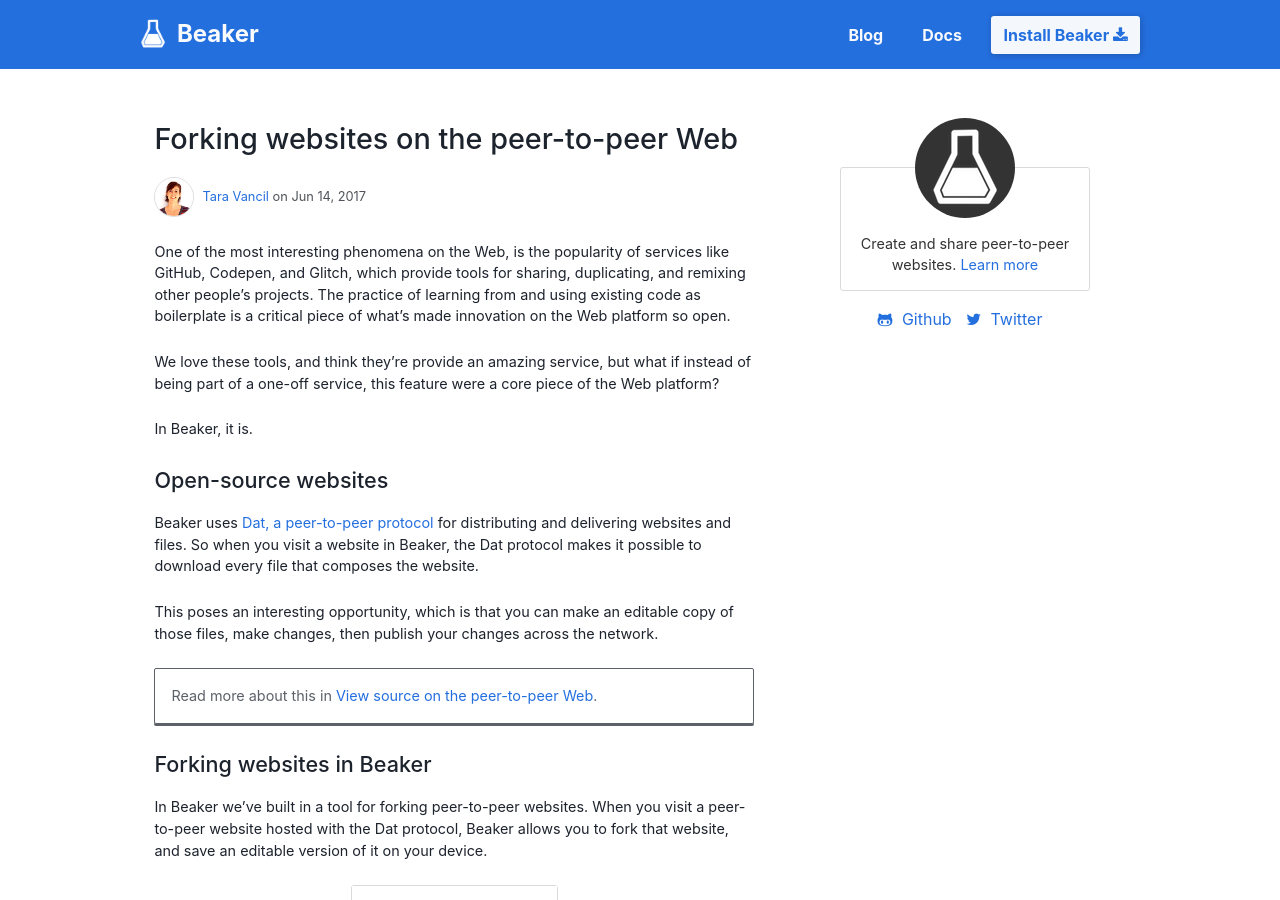
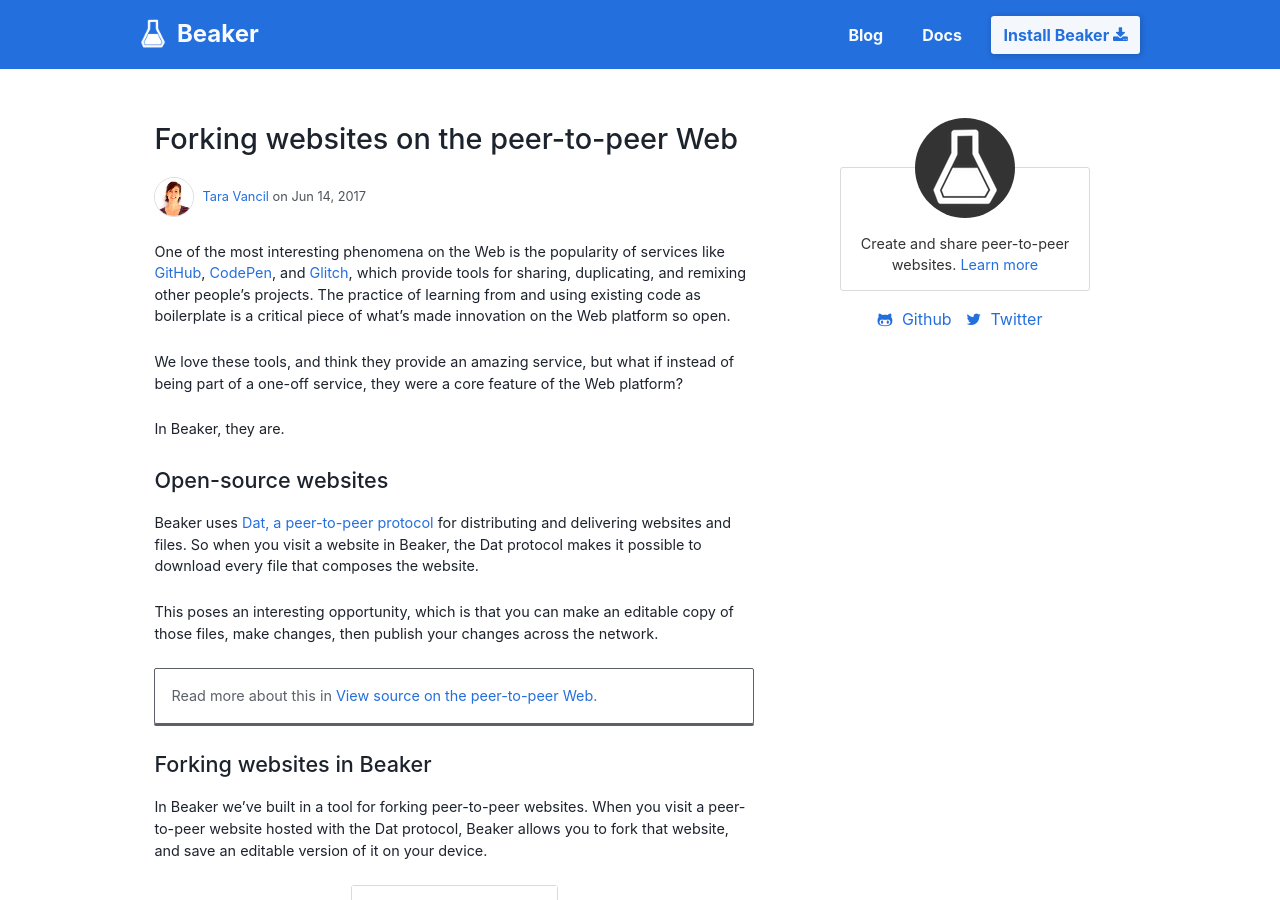
Before and after one commit to beakerbrowser/beakerbrowser.com, a Jekyll site: the page built from _posts/2017-06-14-forking-websites-on-the-p2p-web.md, in a window 1280 px wide and 900 px high. Built offline with Jekyll 4.4.1, drawn with Linux system fonts in a browser that asks for light colours.

Commit message:
Fix up grammar

```diff
--- a/_posts/2017-06-14-forking-websites-on-the-p2p-web.md
+++ b/_posts/2017-06-14-forking-websites-on-the-p2p-web.md
@@ -6,14 +6,14 @@
 avatar: /img/team/taravancil.jpg
 image: /img/posts/forking-sites/thumbnail.png
 excerpt: |
-  We love services like GitHub, Codepen, and Glitch, for providing tools to share, duplicate, and remix other people’s projects. What if instead of being part of a one-off service, this feature were a core piece of the Web platform?
+  We love services like GitHub, Codepen, and Glitch, for providing tools to share, duplicate, and remix other people’s projects. What if instead of being part of a one-off service, these tools were a core feature of the Web platform?
 ---
 
-One of the most interesting phenomena on the Web, is the popularity of services like GitHub, Codepen, and Glitch, which provide tools for sharing, duplicating, and remixing other people’s projects. The practice of learning from and using existing code as boilerplate is a critical piece of what’s made innovation on the Web platform so open.
+One of the most interesting phenomena on the Web is the popularity of services like [GitHub](https://github.com), [CodePen](https://codepen.io), and [Glitch](https://glitch.com), which provide tools for sharing, duplicating, and remixing other people’s projects. The practice of learning from and using existing code as boilerplate is a critical piece of what’s made innovation on the Web platform so open.
 
-We love these tools, and think they’re provide an amazing service, but what if instead of being part of a one-off service, this feature were a core piece of the Web platform?
+We love these tools, and think they provide an amazing service, but what if instead of being part of a one-off service, they were a core feature of the Web platform?
 
-In Beaker, it is.
+In Beaker, they are.
 
 ## Open-source websites
 
```
